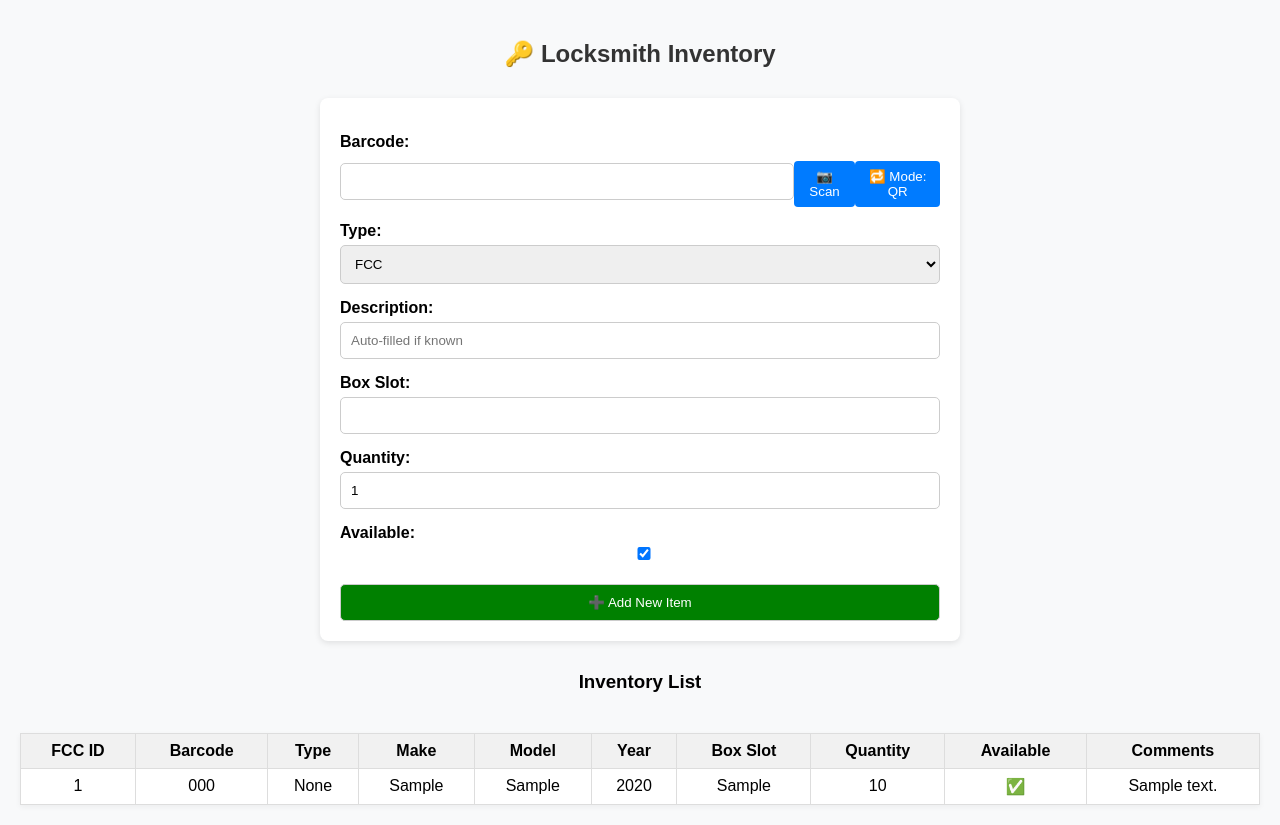
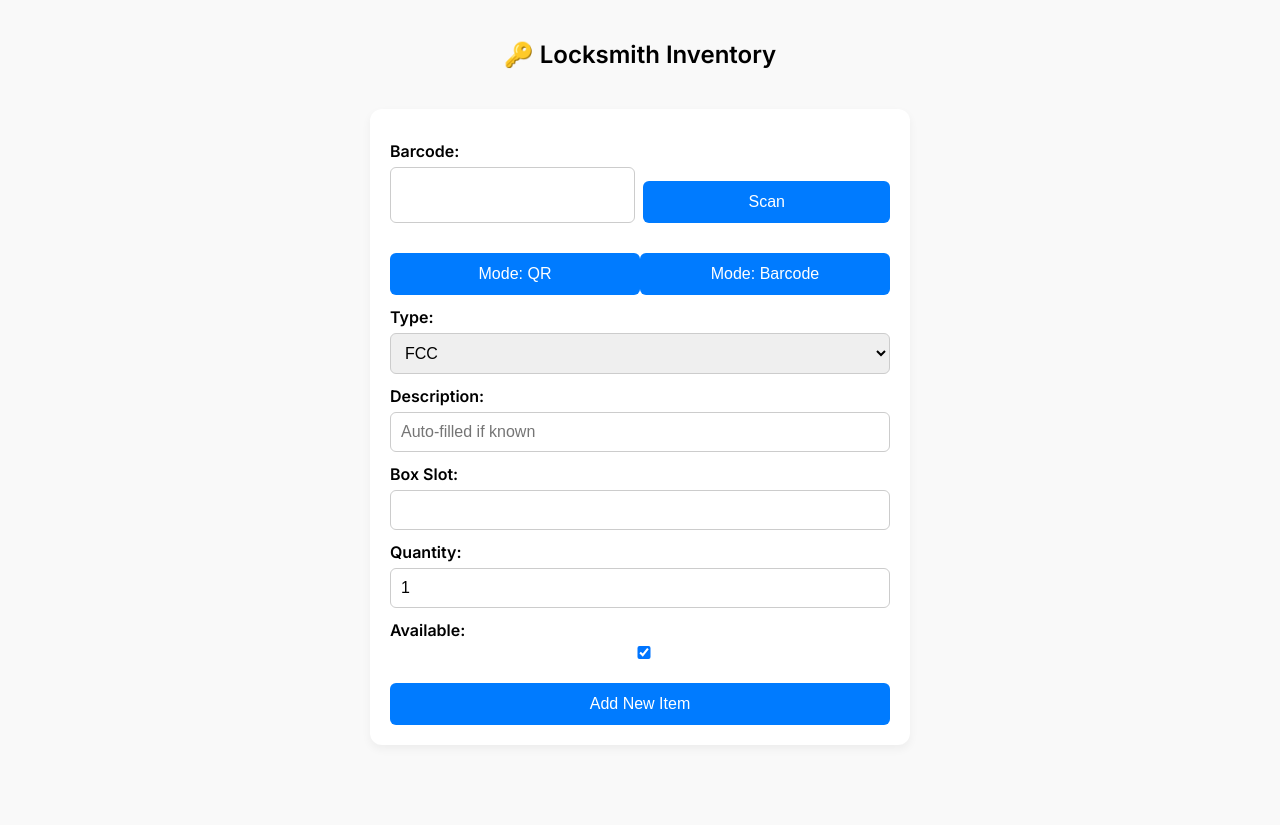
Before and after one commit to shapovalov-maks/locksmith-inventory-app, a Flask app: page / in a window 1280 px wide. After the commit the page ends 725 px from the top, so only its background shows below. Run offline with Flask 3, Linux system fonts and the light colour scheme; a user stored in the database is signed in; tables that the repository leaves empty hold one stand-in row (values such as "Sample post").

Commit message:
🚀 Updated index.html with improved scanner and layout

```diff
--- a/templates/index.html
+++ b/templates/index.html
@@ -4,91 +4,83 @@
     <meta charset="UTF-8" />
     <meta name="viewport" content="width=device-width, initial-scale=1" />
     <title>🔑 Locksmith Inventory</title>
+    <link href="https://fonts.googleapis.com/css2?family=Inter:wght@400;600&display=swap" rel="stylesheet">
     <style>
         body {
-      font-family: Arial, sans-serif;
-      background: #f8f9fa;
+            font-family: 'Inter', sans-serif;
             margin: 0;
-      padding: 20px;
+            background-color: #f9f9f9;
         }
 
         h2 {
             text-align: center;
-      color: #333;
+            padding: 20px;
+            font-size: 24px;
         }
 
         form {
-      max-width: 600px;
-      margin: 30px auto;
-      background: #fff;
+            background-color: #fff;
+            max-width: 500px;
+            margin: auto;
             padding: 20px;
-      border-radius: 8px;
-      box-shadow: 0 2px 6px rgba(0, 0, 0, 0.1);
+            border-radius: 12px;
+            box-shadow: 0 4px 10px rgba(0, 0, 0, 0.05);
         }
 
         label {
+            font-weight: 600;
+            margin-top: 12px;
             display: block;
-      margin-top: 15px;
-      font-weight: bold;
         }
 
-    input, select, button {
+        input, select {
             width: 100%;
             padding: 10px;
-      margin-top: 5px;
+            margin-top: 6px;
+            border: 1px solid #ccc;
+            border-radius: 6px;
             box-sizing: border-box;
-      border: 1px solid #ccc;
-      border-radius: 5px;
+            font-size: 16px;
         }
 
-    .scanner-controls {
-      display: flex;
-      justify-content: space-between;
-      align-items: center;
-    }
-
-    .scanner-controls button {
-      width: auto;
-      padding: 8px 12px;
-      margin-top: 10px;
+        button {
             background-color: #007bff;
-      color: white;
+            color: #fff;
             border: none;
-      border-radius: 4px;
+            padding: 12px;
+            margin-top: 20px;
+            width: 100%;
+            border-radius: 6px;
+            font-size: 16px;
             cursor: pointer;
         }
 
-    .scanner-controls button:hover {
+        button:hover {
             background-color: #0056b3;
         }
 
+        .scanner-buttons {
+            display: flex;
+            justify-content: space-between;
+            margin-top: 10px;
+        }
+
         #reader {
-      margin: 15px auto;
-      max-width: 320px;
+            width: 100%;
+            max-width: 360px;
+            margin: 20px auto;
             display: none;
         }
 
-    table {
-      width: 100%;
-      border-collapse: collapse;
-      margin-top: 40px;
-      background: #fff;
-      box-shadow: 0 2px 6px rgba(0, 0, 0, 0.05);
+        @media screen and (max-width: 480px) {
+            form {
+                margin: 10px;
+                padding: 15px;
             }
 
-    th, td {
-      border: 1px solid #ddd;
-      padding: 8px;
-      text-align: center;
+            h2 {
+                font-size: 20px;
             }
-
-    th {
-      background-color: #f1f1f1;
-    }
-
-    .low-stock {
-      color: red;
-      font-weight: bold;
         }
     </style>
     <script src="https://unpkg.com/html5-qrcode" type="text/javascript"></script>
@@ -97,15 +89,20 @@
     <h2>🔑 Locksmith Inventory</h2>
 
     <form action="/add" method="post">
-    <label>Barcode:</label>
-    <div class="scanner-controls">
-      <input type="text" id="barcode" name="barcode" required oninput="autoFillFromKnownCodes()">
-      <button type="button" onclick="toggleScanner()">📷 Scan</button>
-      <button type="button" onclick="switchMode()">🔁 Mode: <span id="scanModeLabel">QR</span></button>
+        <label for="barcode">Barcode:</label>
+        <div style="display: flex; gap: 8px;">
+            <input type="text" id="barcode" name="barcode" required oninput="autoFillFromKnownCodes()" />
+            <button type="button" onclick="toggleScanner()">Scan</button>
         </div>
+
+        <div class="scanner-buttons">
+            <button type="button" onclick="setMode('qr')">Mode: QR</button>
+            <button type="button" onclick="setMode('barcode')">Mode: Barcode</button>
+        </div>
+
         <div id="reader"></div>
 
-    <label>Type:</label>
+        <label for="type">Type:</label>
         <select name="type" id="type">
             <option value="fcc">FCC</option>
             <option value="universal">Universal</option>
@@ -113,100 +110,74 @@
             <option value="blade">Blade</option>
         </select>
 
-    <label>Description:</label>
+        <label for="description">Description:</label>
         <input type="text" name="comments" id="description" placeholder="Auto-filled if known">
 
-    <label>Box Slot:</label>
+        <label for="box_slot">Box Slot:</label>
         <input type="text" name="box_slot" required>
 
-    <label>Quantity:</label>
+        <label for="quantity">Quantity:</label>
         <input type="number" name="quantity" min="1" value="1" required>
 
-    <label>Available:</label>
+        <label for="available">Available:</label>
         <input type="checkbox" name="available" checked>
 
-    <button type="submit" style="margin-top: 20px; background-color: green; color: white;">➕ Add New Item</button>
+        <button type="submit">Add New Item</button>
     </form>
 
-  <h3 style="text-align: center;">Inventory List</h3>
-  <table>
-    <thead>
-      <tr>
-        <th>FCC ID</th>
-        <th>Barcode</th>
-        <th>Type</th>
-        <th>Make</th>
-        <th>Model</th>
-        <th>Year</th>
-        <th>Box Slot</th>
-        <th>Quantity</th>
-        <th>Available</th>
-        <th>Comments</th>
-      </tr>
-    </thead>
-    <tbody>
-      {% for key in keys %}
-      <tr>
-        <td>{{ key.fcc_id }}</td>
-        <td>{{ key.barcode }}</td>
-        <td>{{ key.type }}</td>
-        <td>{{ key.make }}</td>
-        <td>{{ key.model }}</td>
-        <td>{{ key.year }}</td>
-        <td>{{ key.box_slot or '' }}</td>
-        <td>
-          {{ key.quantity }}
-          {% if key.quantity <= 1 %}<span class="low-stock"> — Restock needed!</span>{% endif %}
-        </td>
-        <td>{% if key.available %}✅{% else %}❌{% endif %}</td>
-        <td>{{ key.comments or '' }}</td>
-      </tr>
-      {% endfor %}
-    </tbody>
-  </table>
-
     <script>
-    let scannerRunning = false;
-    let html5QrCode;
-    let scanMode = "qr_code"; // or "code_128"
-
-    function switchMode() {
-      scanMode = scanMode === "qr_code" ? "code_128" : "qr_code";
-      document.getElementById("scanModeLabel").textContent = scanMode === "qr_code" ? "QR" : "Barcode";
-    }
+        let scanner;
+        let mode = 'barcode';
 
         function toggleScanner() {
             const reader = document.getElementById("reader");
-      if (!scannerRunning) {
-        html5QrCode = new Html5Qrcode("reader");
-        reader.style.display = "block";
-        html5QrCode.start(
-          { facingMode: "environment" },
-          { fps: 10, qrbox: 250 },
-          qrCodeMessage => {
-            document.getElementById("barcode").value = qrCodeMessage;
-            autoFillFromKnownCodes();
+            if (reader.style.display === "block") {
                 stopScanner();
-          },
-          error => { /* ignore read errors */ },
-          [scanMode]
-        ).then(() => {
-          scannerRunning = true;
-        }).catch(err => {
-          alert("Camera error: " + err);
-        });
             } else {
-        stopScanner();
+                startScanner();
             }
         }
 
+        function setMode(selectedMode) {
+            mode = selectedMode;
+            stopScanner();
+            startScanner();
+        }
+
+        function startScanner() {
+            const reader = document.getElementById("reader");
+            reader.style.display = "block";
+
+            if (scanner) {
+                scanner.clear();
+            }
+
+            scanner = new Html5Qrcode("reader");
+
+            const config = { fps: 10, qrbox: 250 };
+            const scanFunc = (text) => {
+                document.getElementById("barcode").value = text;
+                autoFillFromKnownCodes();
+                stopScanner();
+            };
+
+            const formatsToSupport = mode === "qr"
+                ? [Html5QrcodeSupportedFormats.QR_CODE]
+                : [Html5QrcodeSupportedFormats.CODE_128, Html5QrcodeSupportedFormats.EAN_13, Html5QrcodeSupportedFormats.UPC_A];
+
+            scanner.start({ facingMode: "environment" }, config, scanFunc, undefined, { formatsToSupport })
+                .catch((err) => {
+                    alert("Camera error: " + err);
+                });
+        }
+
         function stopScanner() {
-      if (html5QrCode && scannerRunning) {
-        html5QrCode.stop().then(() => {
-          html5QrCode.clear();
-          scannerRunning = false;
-          document.getElementById("reader").style.display = "none";
-        }).catch(err => {
+            const reader = document.getElementById("reader");
+            reader.style.display = "none";
+            if (scanner) {
+                scanner.stop().then(() => {
+                    scanner.clear();
+                }).catch((err) => {
                     console.error("Stop error", err);
                 });
             }
@@ -215,6 +186,7 @@
         async function autoFillFromKnownCodes() {
             const barcode = document.getElementById("barcode").value;
             if (barcode.length < 4) return;
+
             const response = await fetch(`/known-codes/api/${barcode}`);
             if (response.ok) {
                 const data = await response.json();
```
Lines whose indentation alone changed are shown as unchanged.
